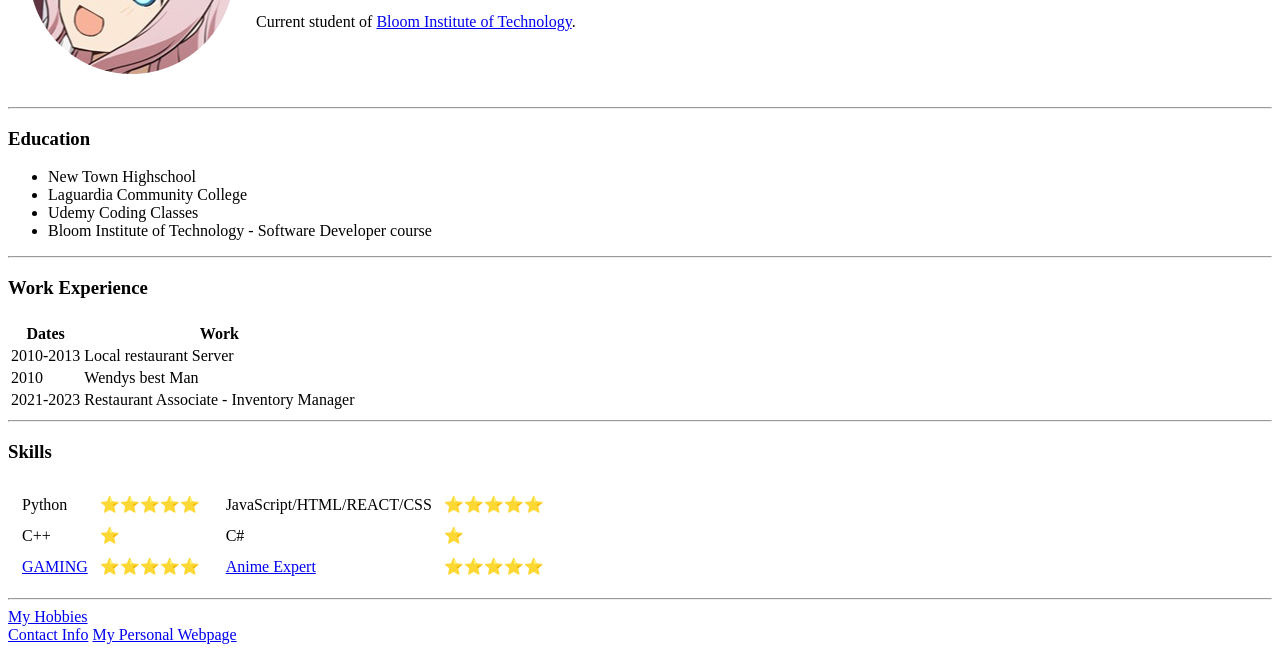
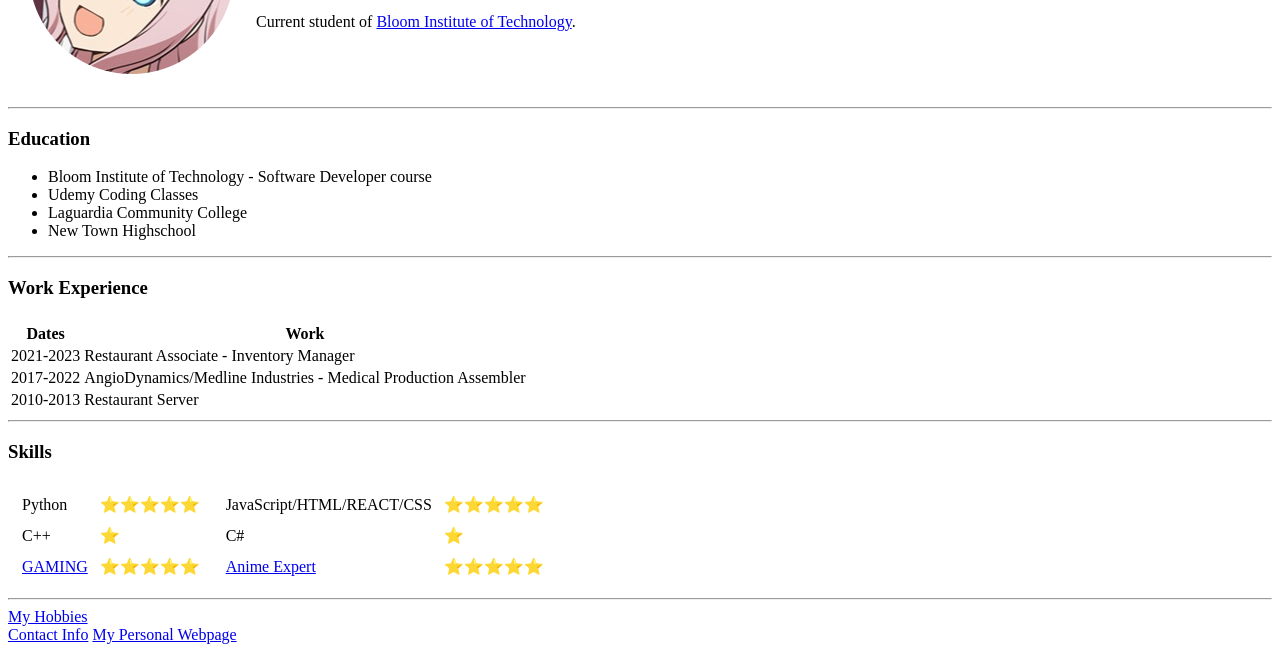
Before and after one commit to JomarBanting/cv, a plain HTML site: page index.html in a window 1280 px wide. Shown: the part 160-812 px from the top of the page. Drawn offline with Linux system fonts and the light colour scheme.

Commit message:
Update index.html

```diff
--- a/index.html
+++ b/index.html
@@ -25,10 +25,10 @@
 
   <h3>Education</h3>
   <ul>
+    <li>Bloom Institute of Technology - Software Developer course</li>
+    <li>Udemy Coding Classes</li>
+    <li>Laguardia Community College</li>
     <li>New Town Highschool</li>
-    <li>Laguardia Community College</li>
-    <li>Udemy Coding Classes</li>
-    <li>Bloom Institute of Technology - Software Developer course</li>
   </ul>
 
   <hr>
@@ -43,16 +43,16 @@
     </th>
     <tbody>
       <tr>
-        <td>2010-2013</td>
-        <td>Local restaurant Server</td>
+        <td>2021-2023</td>
+        <td>Restaurant Associate - Inventory Manager</td>
       </tr>
       <tr>
-        <td>2010</td>
-        <td>Wendys best Man</td>
+        <td>2017-2022</td>
+        <td>AngioDynamics/Medline Industries  - Medical Production Assembler</td>
       </tr>
       <tr>
-        <td>2021-2023</td>
-        <td>Restaurant Associate - Inventory Manager</td>
+        <td>2010-2013</td>
+        <td>Restaurant Server</td>
       </tr>
     </tbody>
   </table>
```
